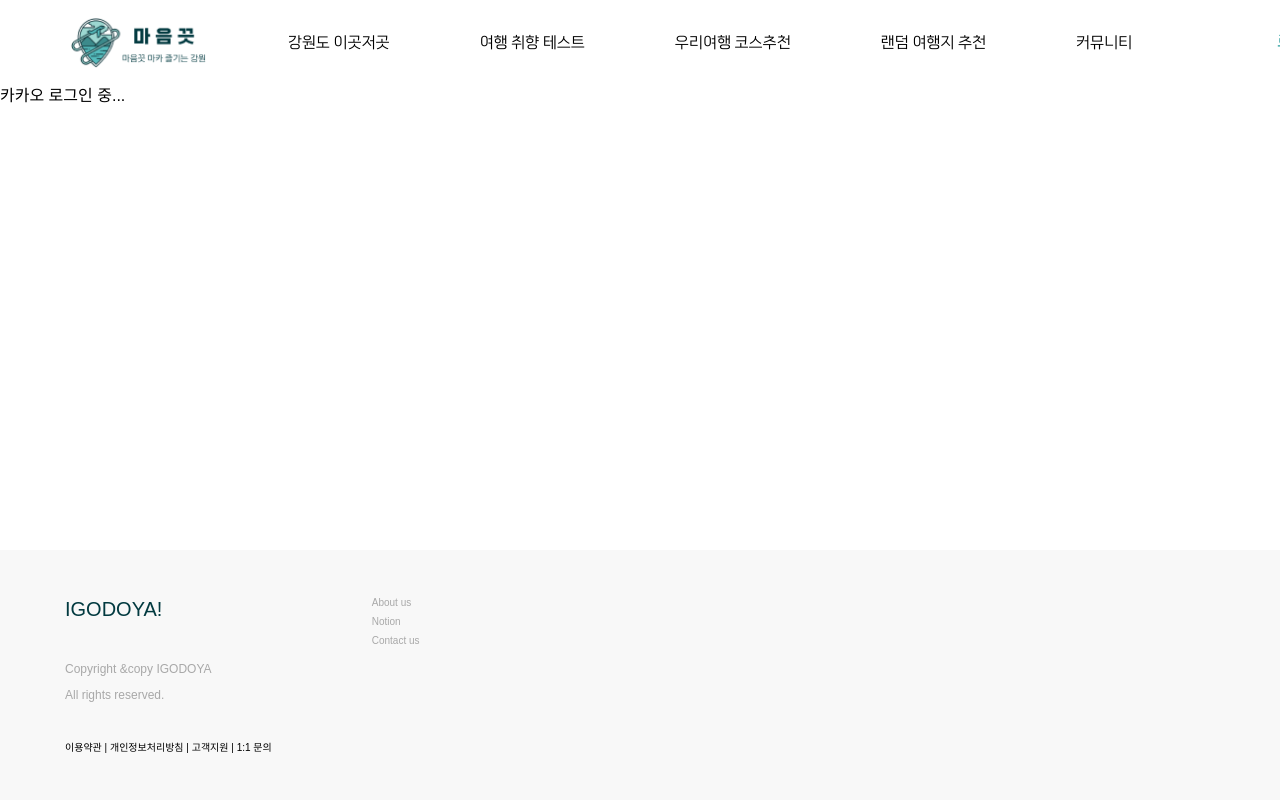
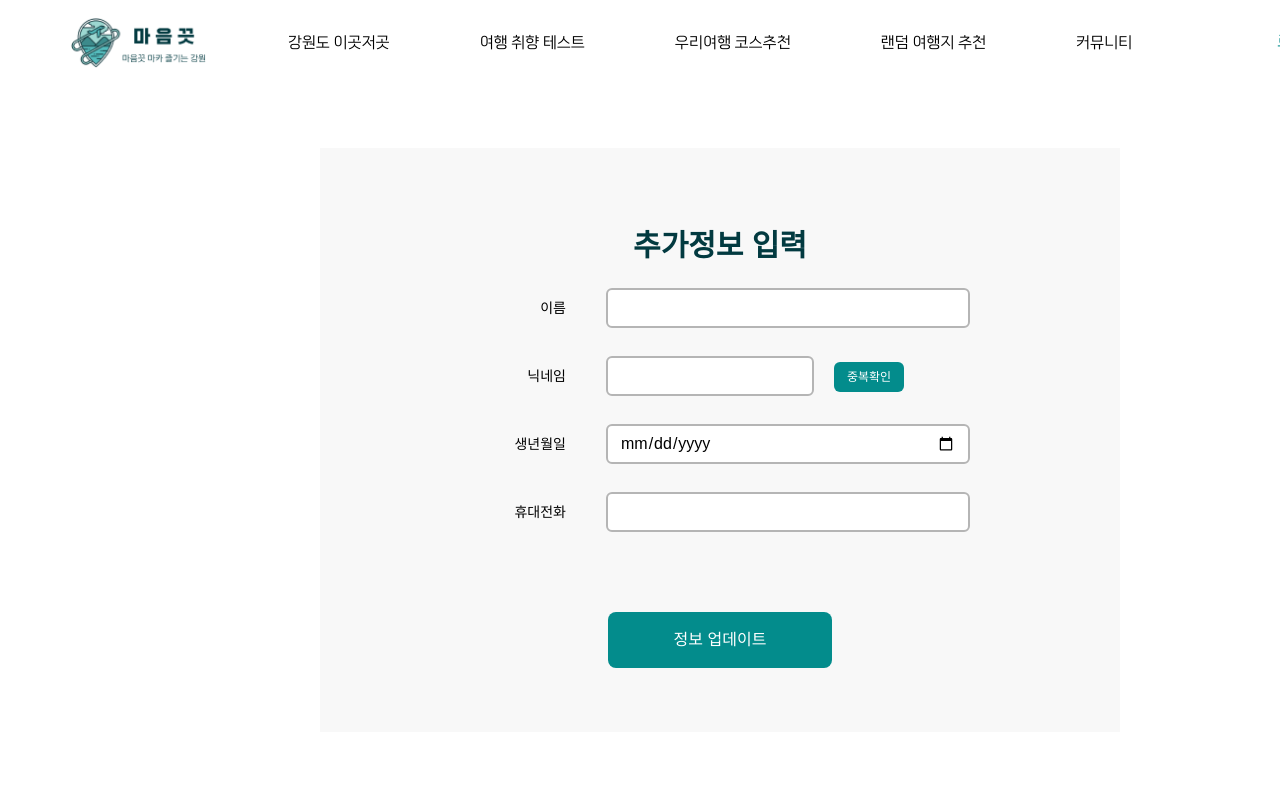
Before and after one commit to Maumkkut/maumkkut_Frontend, a React (Vite) app: page /signin/loading in a window 1280 px wide. Shown: the top 800 px of the page. Built offline with nearby package versions, Linux system fonts and the light colour scheme; no server answers; a web font is replaced by a local one.

Commit message:
Feat: 소셜로그인 후 추가 정보 입력 임시 구현

```diff
--- a/src/api/user/index.ts
+++ b/src/api/user/index.ts
@@ -1,6 +1,7 @@
 import { instance } from '@api/axios';
 import { userSignin, userSignup } from '@/types/user';
 import { UserInfoOrNull } from '@/types/user';
+import { IAddInfo } from '@/types/user';
 
 const socialLogin = async () => {
   instance.get('accounts/google/login/');
@@ -60,6 +61,10 @@ const fetchcheckNickname = async (nickname: string) => {
   return res;
 };
 
+const socialAddInfo = async (payload: IAddInfo) => {
+  await instance.post('accounts/add-user-info/', payload);
+};
+
 export {
   socialLogin,
   originSignup,
@@ -67,4 +72,5 @@ export {
   fetchUserInfo,
   fetchcheckUserName,
   fetchcheckNickname,
+  socialAddInfo,
 };
--- a/src/hooks/queries/user.ts
+++ b/src/hooks/queries/user.ts
@@ -15,7 +15,6 @@ export const useUserSignin = () => {
     mutationFn: originSignin,
     onSuccess: async (data) => {
       sessionStorage.setItem('token', data);
-      fetchUserInfo;
       navigate('/');
     },
     onError: () => {
--- /dev/null
+++ b/src/pages/Auth/AddInfoPage.tsx
@@ -0,0 +1,246 @@
+import ContentLayout from '@/layout/ContentLayout';
+import { useForm } from 'react-hook-form';
+import { ErrorMessage } from '@hookform/error-message';
+import { useState } from 'react';
+import { fetchcheckNickname, socialAddInfo } from '@/api/user';
+import { useNavigate } from 'react-router-dom';
+
+import { IAddInfo } from '@/types/user';
+
+export default function AddInfoPage() {
+  const navigate = useNavigate();
+  const [isCheckNickname, setCheckNickname] = useState(false);
+  const {
+    register,
+    formState: { errors },
+    handleSubmit,
+    resetField,
+    watch,
+  } = useForm<IAddInfo>();
+
+  const nicknameInput = watch('nickname');
+
+  const checkNickname = async () => {
+    if (isCheckNickname) return;
+    if (!nicknameInput) return;
+
+    const res = await fetchcheckNickname(nicknameInput);
+    if (!res) {
+      return alert('이미 사용 중인 닉네임입니다.');
+    }
+    alert('사용가능한 닉네임입니다!');
+    setCheckNickname(true);
+  };
+
+  const signupSubmit = async (formValues: IAddInfo) => {
+    if (!isCheckNickname) {
+      return alert('닉네임 중복체크는 필수입니다!');
+    }
+
+    const payload = {
+      name: formValues.name,
+      phone_number: formValues.phone_number
+        .replace(/[^0-9]/g, '')
+        .replace(
+          /(^02.{0}|^01.{1}|[0-9]{3,4})([0-9]{3,4})([0-9]{4})/g,
+          '$1-$2-$3',
+        ),
+      nickname: formValues.nickname,
+      date_of_birth: formValues.date_of_birth,
+    };
+    await socialAddInfo(payload);
+    resetField('name');
+    resetField('phone_number');
+    resetField('nickname');
+    resetField('date_of_birth');
+    navigate('/signin');
+  };
+
+  const birthDateRegister = register('date_of_birth', {
+    required: {
+      value: true,
+      message: '해당 칸이 빈칸입니다.',
+    },
+  });
+
+  const nameRegister = register('name', {
+    required: {
+      value: true,
+      message: '해당 칸이 빈칸입니다.',
+    },
+  });
+
+  const nickNameRegister = register('nickname', {
+    required: {
+      value: true,
+      message: '해당 칸이 빈칸입니다.',
+    },
+  });
+
+  const phoneNumberRegister = register('phone_number', {
+    required: {
+      value: true,
+      message: '해당 칸이 빈칸입니다.',
+    },
+    pattern: {
+      value: /^(010)(\d{4})(\d{4})$/,
+      message: '전화번호 형식을 확인해주세요.',
+    },
+  });
+
+  return (
+    <ContentLayout>
+      {/* 회원가입 폼 */}
+      <div className="mt-16 flex w-full justify-center">
+        <div className="mb-32 w-[800px] bg-mk-light py-10">
+          {/* 회원가입 텍스트 */}
+          <div className="mt-10">
+            <h2 className="text-center text-3xl font-bold text-mk-logo4">
+              추가정보 입력
+            </h2>
+          </div>
+          {/* 회원가입 폼 */}
+          <div className="flex justify-center">
+            <form
+              className="w-[500px]"
+              onSubmit={handleSubmit(signupSubmit)}
+            >
+              <div className="my-6"></div>
+              {/*  */}
+              <div className="flex flex-col gap-y-7">
+                {/* name input */}
+                <div className="flex items-center justify-center">
+                  <div className="mr-10 w-24 text-right">
+                    <label
+                      htmlFor="name"
+                      className="text-sm"
+                    >
+                      이름
+                    </label>
+                  </div>
+                  <div className="relative flex-grow">
+                    <ErrorMessage
+                      errors={errors}
+                      name="name"
+                      render={({ message }) => (
+                        <span className="absolute -bottom-6 pb-1 text-xs text-mk-gangwon">
+                          {message}
+                        </span>
+                      )}
+                    />
+                    <input
+                      id="name"
+                      className="h-10 w-full rounded-md border-2 border-mk-newgrey px-3"
+                      autoComplete="name"
+                      {...nameRegister}
+                    />
+                  </div>
+                </div>
+
+                {/* nickname input */}
+                <div className="flex items-center justify-center">
+                  <div className="mr-10 w-24 text-right">
+                    <label
+                      htmlFor="nickname"
+                      className="text-sm"
+                    >
+                      닉네임
+                    </label>
+                  </div>
+                  <div className="relative flex-grow">
+                    <ErrorMessage
+                      errors={errors}
+                      name="nickname"
+                      render={({ message }) => (
+                        <span className="absolute -bottom-6 pb-1 text-xs text-mk-gangwon">
+                          {message}
+                        </span>
+                      )}
+                    />
+                    <input
+                      id="nickname"
+                      className="mr-5 h-10 w-52 rounded-md border-2 border-mk-newgrey px-3"
+                      readOnly={isCheckNickname}
+                      {...nickNameRegister}
+                    />
+                    <button
+                      type="button"
+                      className={`h-[30px] w-[70px] rounded-md bg-mk-logo3 text-xs text-white ${isCheckNickname ? 'bg-mk-newgrey' : 'bg-mk-logo3'}`}
+                      onClick={() => checkNickname()}
+                    >
+                      중복확인
+                    </button>
+                  </div>
+                </div>
+
+                {/* birth_date input */}
+                <div className="flex items-center justify-center">
+                  <div className="mr-10 w-24 text-right">
+                    <label
+                      htmlFor="date_of_birth"
+                      className="text-sm"
+                    >
+                      생년월일
+                    </label>
+                  </div>
+                  <div className="relative flex-grow">
+                    <ErrorMessage
+                      errors={errors}
+                      name="date_of_birth"
+                      render={({ message }) => (
+                        <span className="absolute -bottom-6 pb-1 text-xs text-mk-gangwon">
+                          {message}
+                        </span>
+                      )}
+                    />
+                    <input
+                      id="birth_date"
+                      type="date"
+                      className="h-10 w-full rounded-md border-2 border-mk-newgrey px-3"
+                      {...birthDateRegister}
+                    />
+                  </div>
+                </div>
+
+                {/* phone_number input */}
+                <div className="flex items-center justify-center">
+                  <div className="mr-10 w-24 text-right">
+                    <label
+                      htmlFor="phone_number"
+                      className="text-sm"
+                    >
+                      휴대전화
+                    </label>
+                  </div>
+                  <div className="relative flex-grow">
+                    <ErrorMessage
+                      errors={errors}
+                      name="phone_number"
+                      render={({ message }) => (
+                        <span className="absolute -bottom-6 pb-1 text-xs text-mk-gangwon">
+                          {message}
+                        </span>
+                      )}
+                    />
+                    <input
+                      id="phone_number"
+                      type="tel"
+                      className="h-10 w-full rounded-md border-2 border-mk-newgrey px-3"
+                      {...phoneNumberRegister}
+                    />
+                  </div>
+                </div>
+              </div>
+
+              <div className="my-6 mt-20 flex justify-center">
+                <button className="h-14 w-56 rounded-lg bg-mk-logo3 text-white">
+                  정보 업데이트
+                </button>
+              </div>
+            </form>
+          </div>
+        </div>
+      </div>
+    </ContentLayout>
+  );
+}
--- a/src/pages/Auth/SocialLoadingPage.tsx
+++ b/src/pages/Auth/SocialLoadingPage.tsx
@@ -1,12 +1,18 @@
-import { useEffect } from 'react';
+import { useEffect, useState } from 'react';
 import { useNavigate } from 'react-router-dom';
 import { instance } from '@/api/axios';
+import { useUserInfo } from '@/hooks/queries/user';
+import AddInfoPage from './AddInfoPage';
 
 const SocialLoadingPage = () => {
   const navigate = useNavigate();
+
   const params = new URLSearchParams(window.location.search);
   const code = params.get('code');
 
+  const [isAddInfo, setAddInfo] = useState(false);
+
+  const { refetch } = useUserInfo();
   const handleSocialLogin = async (code: string) => {
     try {
       const res = await instance.get('/accounts/google/callback/', {
@@ -16,21 +22,39 @@ const SocialLoadingPage = () => {
       });
 
       console.log(res);
+      if (res.data.add_info) {
+        setAddInfo(true);
+        alert('추가정보를 입력해주세요');
+      } else {
+        refetch();
+        navigate('/');
+      }
     } catch (error) {
       console.log(error);
+      navigate('/signin');
     }
   };
 
   useEffect(() => {
+    if (isAddInfo) return;
     if (code) {
       handleSocialLogin(code);
     } else {
       console.log('로그인 재시도하세요.');
     }
   }, [code, navigate]);
+
+  // if (!isAddInfo) {
+  //   return (
+  //     <div>
+  //       <p>카카오 로그인 중...</p>
+  //     </div>
+  //   );
+  // }
+
   return (
     <div>
-      <p>카카오 로그인 중...</p>
+      <AddInfoPage />
     </div>
   );
 };
--- a/src/types/user/index.ts
+++ b/src/types/user/index.ts
@@ -22,6 +22,13 @@ interface UserInfoInterface {
   last_name: string;
 }
 
+interface IAddInfo {
+  date_of_birth: number;
+  nickname: string;
+  name: string;
+  phone_number: string;
+}
+
 type UserInfoOrNull = UserInfoInterface | null;
 
-export type { userSignin, userSignup, UserInfoOrNull };
+export type { userSignin, userSignup, UserInfoOrNull, IAddInfo };
```
